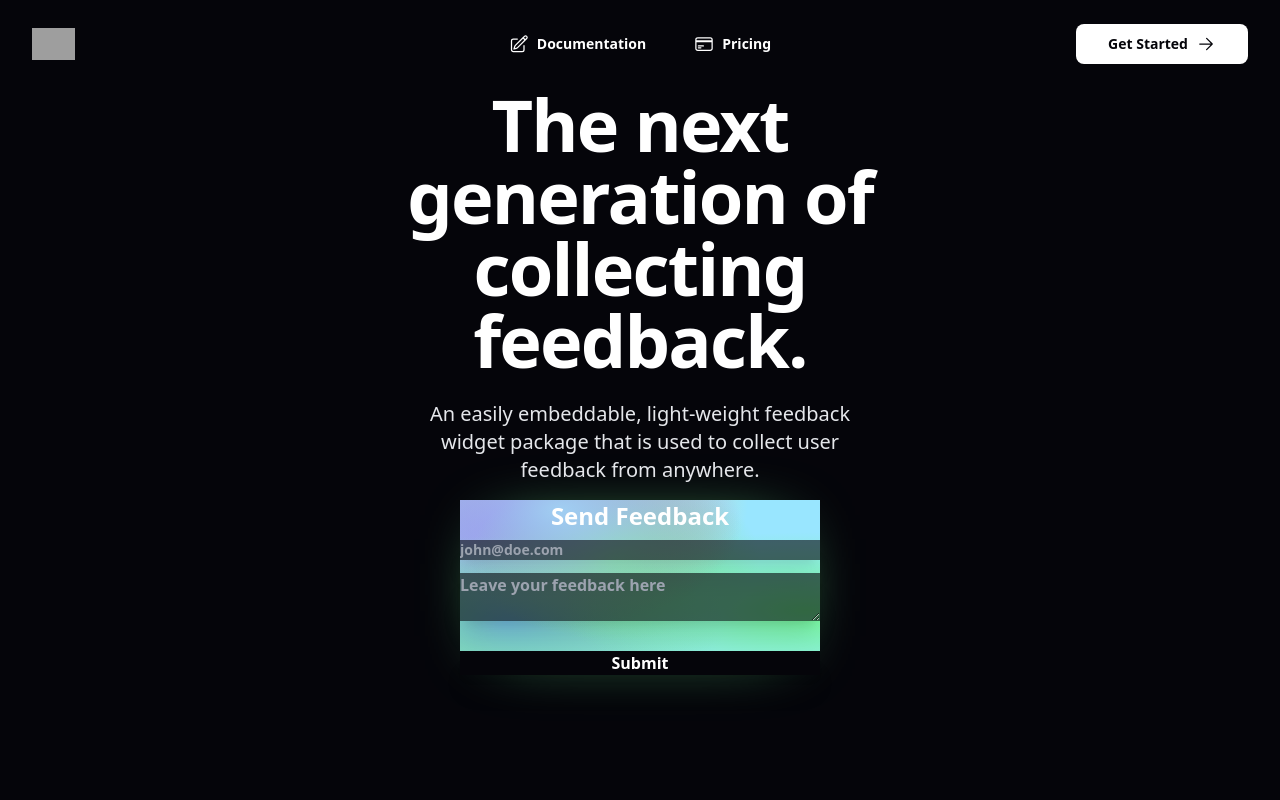
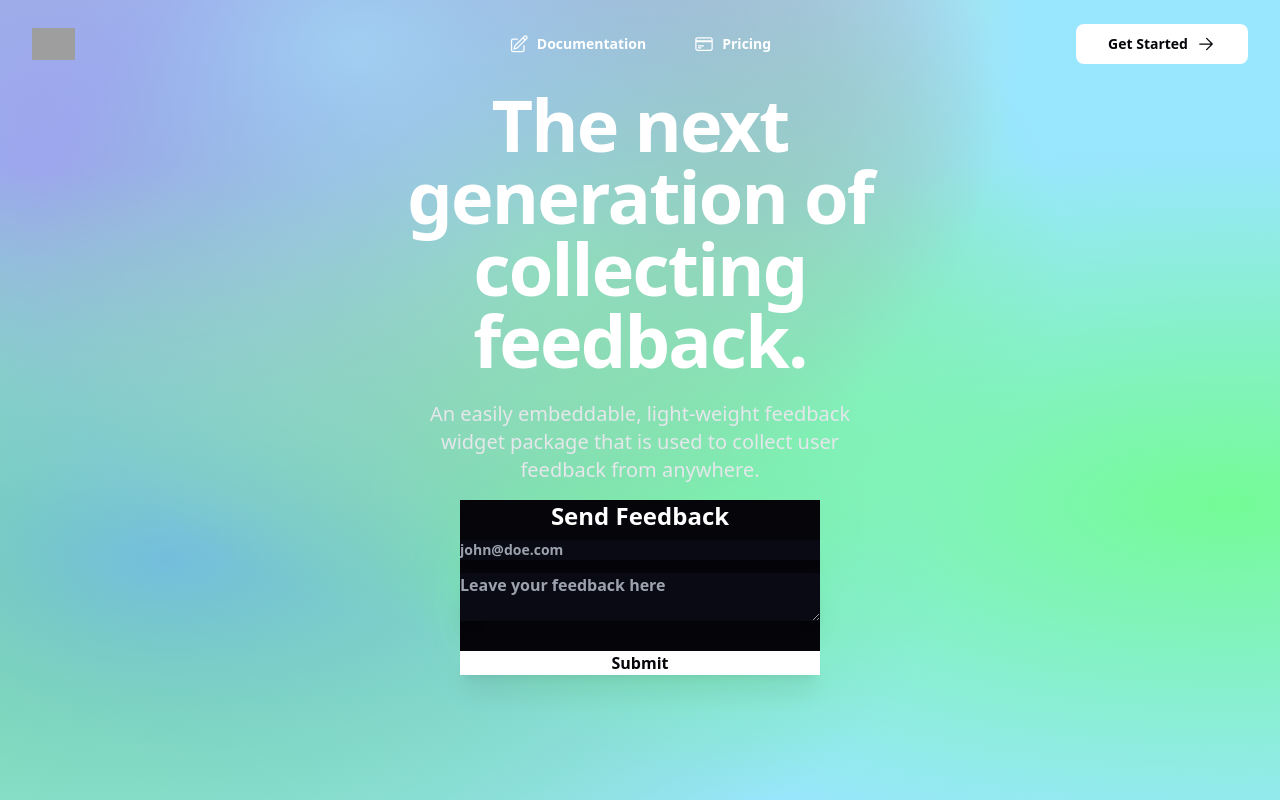
Before and after one commit to ramezj/astralics, a Next.js app in the folder client/: page / in a window 1280 px wide. Built offline with nearby package versions, Linux system fonts and the light colour scheme; no server answers; grey boxes are pictures that could not be loaded.

Commit message:
testing a new background color

```diff
--- a/client/components/layout/index.js
+++ b/client/components/layout/index.js
@@ -2,7 +2,8 @@ import Navbar from "../navbar";
 
 export default function Layout(props) {
     return (
-        <div className='bg-[#05050a] h-full min-h-screen bg-bottom bg-no-repeat w-full'>
+        <div className='backgroundColor h-full min-h-screen bg-bottom bg-no-repeat w-full'>
+            {/* bg-[#05050a] */}
         <Navbar/>
         {props.children}
         </div>
--- a/client/components/project/Feedback.js
+++ b/client/components/project/Feedback.js
@@ -19,10 +19,10 @@ export default function Feedback(props) {
     <h2 className="card-title font-extrabold justify-center">{props.email}</h2>
     <h2 className='float-left flex -mb-2 font-bold justify-center mt-4'>{props.body}</h2>
     <br />
-    <button href='/app' className='px-8 py-2 bg-black bg-opacity-70 text-white rounded-lg font-bold flex justify-center items-center gap-2'>
+    <a href={`mailto:${props.email}?subject=${props.body}`} className='px-8 py-2 bg-black bg-opacity-70 text-white rounded-lg font-bold flex justify-center items-center gap-2'>
         Reply
     <EnvelopeOpenIcon width='18' className='flex content-center'/>
-    </button>
+    </a>
   </div>
 </div>
         </>
--- a/client/components/widget/index.js
+++ b/client/components/widget/index.js
@@ -33,7 +33,7 @@ export default function Widget(props) {
     }
     return (
         <>
-        <div className="card w-[22.5rem] backgroundColor widgetShadow duration-300">
+        <div className="card w-[22.5rem] bg-[#05050a] widgetShadow duration-300">
   <div className="card-body">
     <h2 className="card-title text-2xl text-white font-bold justify-center -mt-2">Send Feedback</h2>
     {/* <div className='flex flex-wrap gap-6 justify-center w-full'>
@@ -42,10 +42,10 @@ export default function Widget(props) {
     </span>
     </div> */}
     <form onSubmit={submitFeedback}>
-    <input required value={email} onChange={((e) => {setEmail(e.target.value)})}type="text" placeholder="john@doe.com" className="bg-opacity-60 shadow-xl input w-full mt-2 focus:outline-none bg-[#05050a] text-white font-extrabold text-sm -mt-1"/>
-    <textarea required value={feedback} onChange={((e) => {setFeedback(e.target.value)})} className="bg-opacity-60 shadow-xl textarea w-full mt-3 focus:outline-none bg-[#05050a] text-white font-extrabold" placeholder="Leave your feedback here"></textarea>
+    <input required value={email} onChange={((e) => {setEmail(e.target.value)})}type="text" placeholder="john@doe.com" className="bg-opacity-60 shadow-xl input w-full mt-2 focus:outline-none bg-[#0e0e1b] text-white font-extrabold text-sm -mt-1"/>
+    <textarea required value={feedback} onChange={((e) => {setFeedback(e.target.value)})} className="bg-opacity-60 shadow-xl textarea w-full mt-3 focus:outline-none bg-[#0e0e1b] text-white font-extrabold" placeholder="Leave your feedback here"></textarea>
     <br /><br />
-    <button type='submit' className='-mt-3 shadow-xl btn w-full text-white normal-case bg-[#05050a] hover:bg-[#05050a] outline-none border-none font-bold -mb-2'>
+    <button type='submit' className='-mt-3 shadow-xl btn w-full text-[#05050a] normal-case bg-white hover:bg-white outline-none border-none font-bold -mb-2'>
                 {
                     loading
                     ? <><span className="loading loading-spinner loading-xs"></span>Loading</>
```
